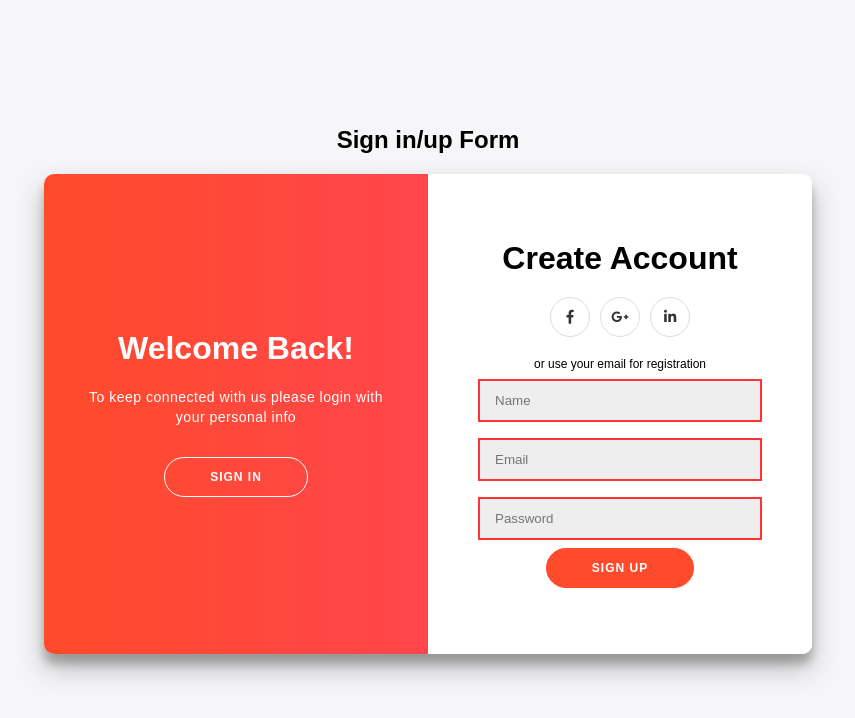
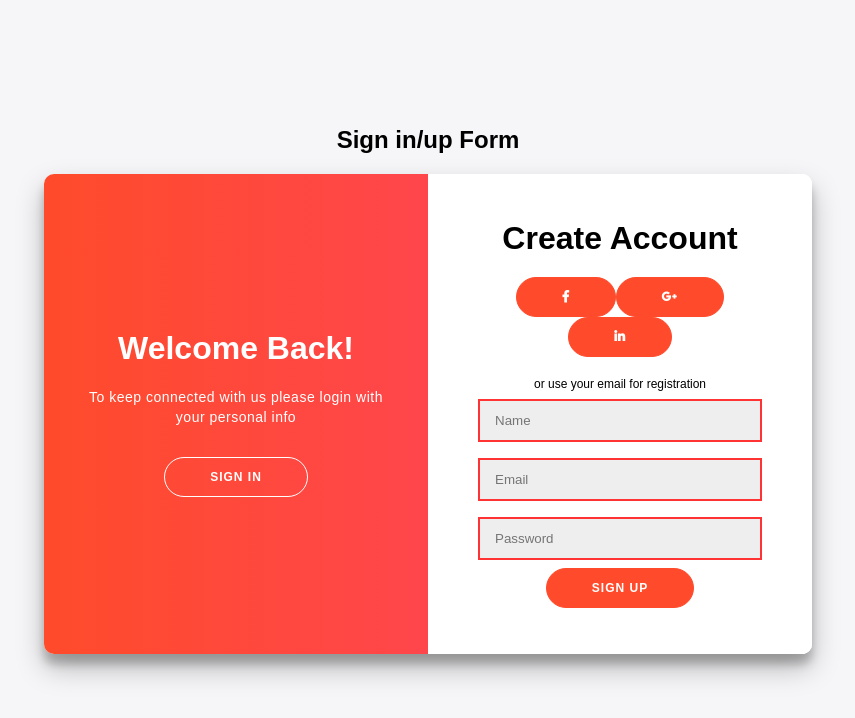
Before and after one commit to srikantalenovo/grepmind-tech, a React (Create React App) app in the folder frontend/: page / in a window 1280 px wide. Both pictures are taken after a click on the button "SIGN UP". Shown: the top 718 px of the page, without its empty margins (212-1067 px from the left). Built offline with nearby package versions, Linux system fonts and the light colour scheme.

Commit message:
added frontend code

```diff
--- a/frontend/package.json
+++ b/frontend/package.json
@@ -14,7 +14,7 @@
     "typescript": "^4.9.5"
   },
   "scripts": {
-    "start": "set NODE_OPTIONS=--openssl-legacy-provider && react-scripts start",
+    "start": "set NODE_OPTIONS=--openssl-legacy-provider && set HOST=0.0.0.0 && react-scripts start",
     "build": "set NODE_OPTIONS=--openssl-legacy-provider && react-scripts build",
     "test": "react-scripts test --env=jsdom",
     "eject": "react-scripts eject"
--- a/frontend/src/SignIn.js
+++ b/frontend/src/SignIn.js
@@ -60,18 +60,18 @@ function SignInForm() {
       <form onSubmit={handleOnSubmit}>
         <h1>Sign in</h1>
         <div className="social-container">
-          <a href="#" className="social">
+          <button onClick={() => window.location.href='https://facebook.com'} className="social" aria-label="Sign in with Facebook">
             <i className="fab fa-facebook-f" />
-          </a>
-          <a href="#" className="social">
+          </button>
+          <button onClick={() => window.location.href='https://google.com'} className="social" aria-label="Sign in with Google">
             <i className="fab fa-google-plus-g" />
-          </a>
-          <a href="#" className="social">
+          </button>
+          <button onClick={() => window.location.href='https://linkedin.com'} className="social" aria-label="Sign in with LinkedIn">
             <i className="fab fa-linkedin-in" />
-          </a>
+          </button>
         </div>
         <span>or use your account</span>
-        {error && <div className="error-message">{error}</div>}
+        {error && <div className="error-message" role="alert">{error}</div>}
         <input
           type="email"
           placeholder="Email"
@@ -79,6 +79,7 @@ function SignInForm() {
           value={state.email}
           onChange={handleChange}
           required
+          aria-label="Email"
         />
         <input
           type="password"
@@ -88,8 +89,9 @@ function SignInForm() {
           onChange={handleChange}
           required
           minLength="6"
+          aria-label="Password"
         />
-        <a href="#">Forgot your password?</a>
+        <button onClick={() => window.location.href='/reset-password'} className="text-button">Forgot your password?</button>
         <button disabled={loading}>
           {loading ? 'Signing in...' : 'Sign In'}
         </button>
--- a/frontend/src/SignUp.js
+++ b/frontend/src/SignUp.js
@@ -62,15 +62,15 @@ function SignUpForm() {
       <form onSubmit={handleOnSubmit}>
         <h1>Create Account</h1>
         <div className="social-container">
-          <a href="#" className="social">
+          <button onClick={() => window.location.href='https://facebook.com'} className="social" aria-label="Sign up with Facebook">
             <i className="fab fa-facebook-f" />
-          </a>
-          <a href="#" className="social">
+          </button>
+          <button onClick={() => window.location.href='https://google.com'} className="social" aria-label="Sign up with Google">
             <i className="fab fa-google-plus-g" />
-          </a>
-          <a href="#" className="social">
+          </button>
+          <button onClick={() => window.location.href='https://linkedin.com'} className="social" aria-label="Sign up with LinkedIn">
             <i className="fab fa-linkedin-in" />
-          </a>
+          </button>
         </div>
         <span>or use your email for registration</span>
         {error && <div className="error-message">{error}</div>}
--- a/frontend/src/styles.css
+++ b/frontend/src/styles.css
@@ -256,6 +256,21 @@ footer a {
   text-decoration: none;
 }
 
+.text-button {
+  background: none;
+  border: none;
+  color: #333;
+  font-size: 14px;
+  margin: 15px 0;
+  padding: 0;
+  cursor: pointer;
+  text-decoration: underline;
+}
+
+.text-button:hover {
+  color: #ff4b2b;
+}
+
 /* Authentication styles */
 .error-message {
   color: #ff3333;
```
Also changed, not shown: 1 other file (tests, documents, lock files or other folders).
